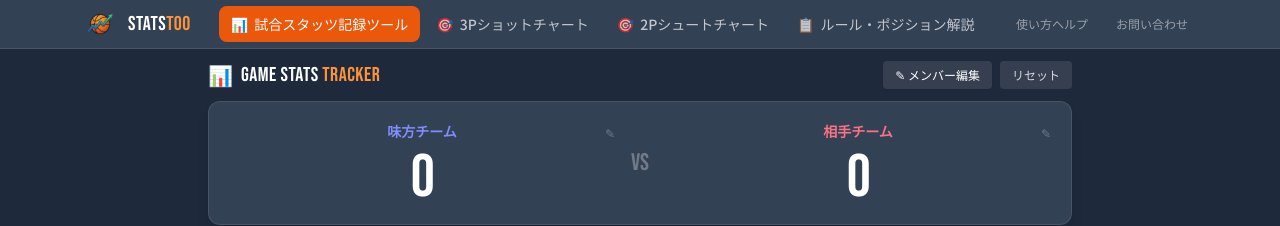
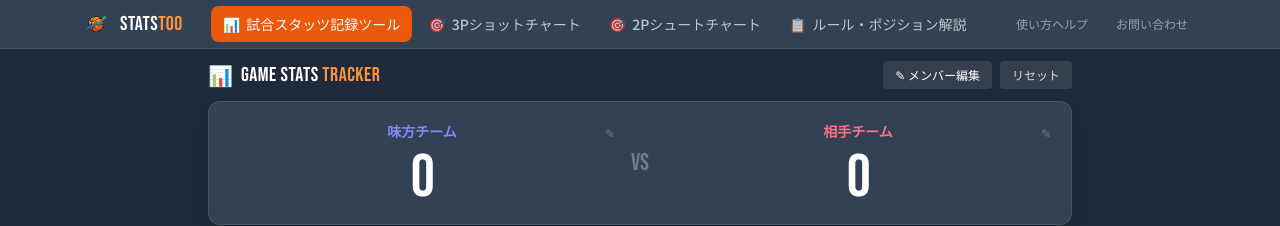
Before and after one commit to BSK-Ryo/statstoo, a Jekyll site: the page built from index.html, in a window 1280 px wide. Shown: the top 226 px of the page. Built offline with Jekyll 4.4.1, drawn with Linux system fonts in a browser that asks for light colours; nearby versions of some CDN libraries.

Commit message:
faviconを全てのツールページで表示させる調整

```diff
--- a/_includes/header.html
+++ b/_includes/header.html
@@ -4,14 +4,14 @@
         <div class="flex items-center justify-between h-12">
             <!-- Logo (Mobile & Desktop) -->
             <a href="/" class="flex items-center gap-2 text-decoration-none md:hidden">
-                <img src="image/favicon.png" alt="StatsToo" class="w-10 h-10 logo-bounce">
+                <img src="{{ '/image/favicon.png' | relative_url }}" alt="StatsToo" class="w-7 h-7 logo-bounce">
                 <span class="font-display text-lg tracking-wide text-white">Stats<span class="text-primary-light">Too</span></span>
             </a>
 
             <!-- Desktop Navigation -->
             <div class="hidden md:flex items-center gap-1 w-full">
                 <a href="/" class="flex items-center gap-2 text-decoration-none mr-6">
-                    <img src="image/favicon.png" alt="StatsToo" class="w-10 h-10 logo-bounce">
+                    <img src="{{ '/image/favicon.png' | relative_url }}" alt="StatsToo" class="w-8 h-8 logo-bounce">
                     <span class="font-display text-xl tracking-wide text-white">Stats<span class="text-primary-light">Too</span></span>
                 </a>
 
```
